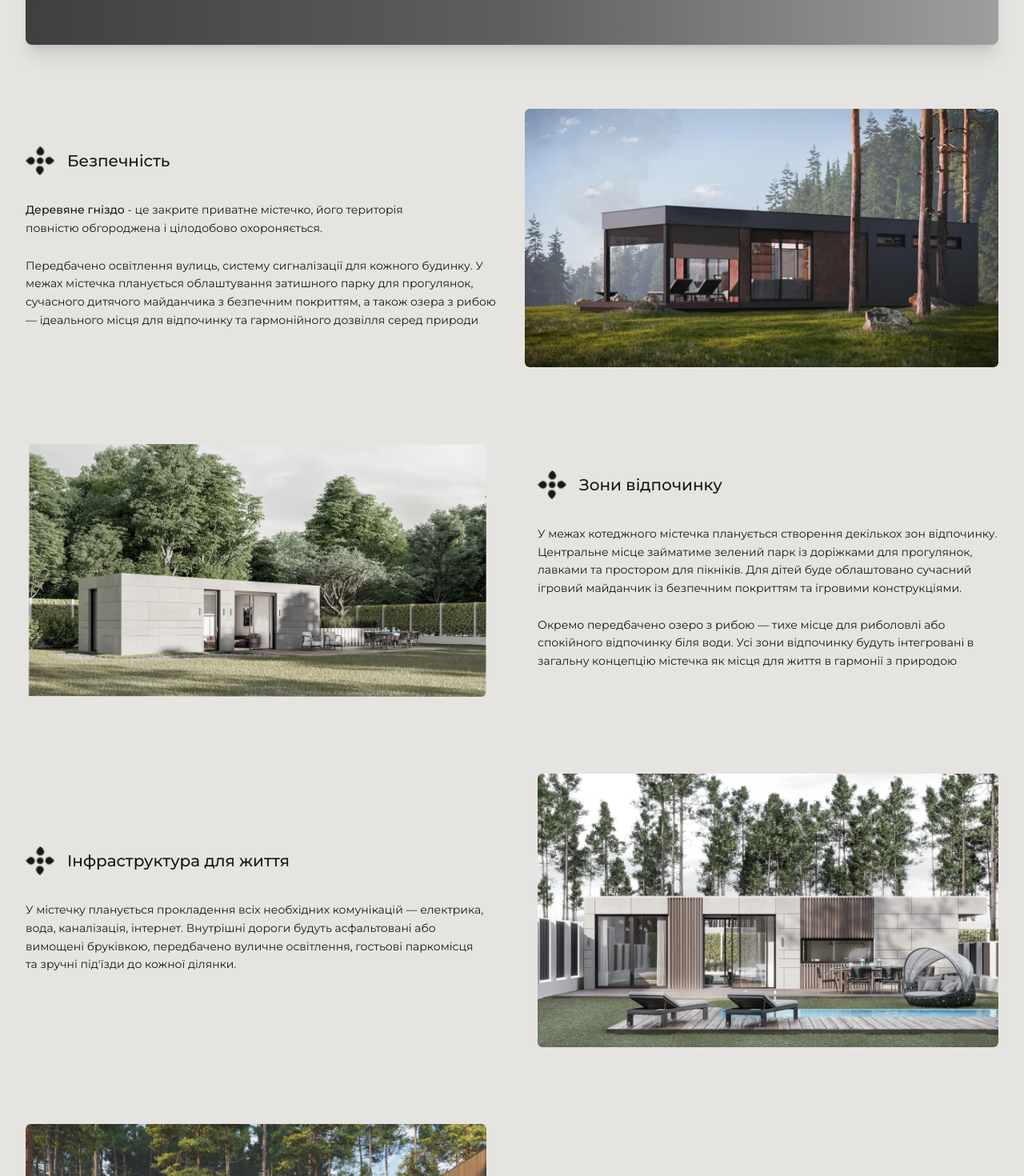
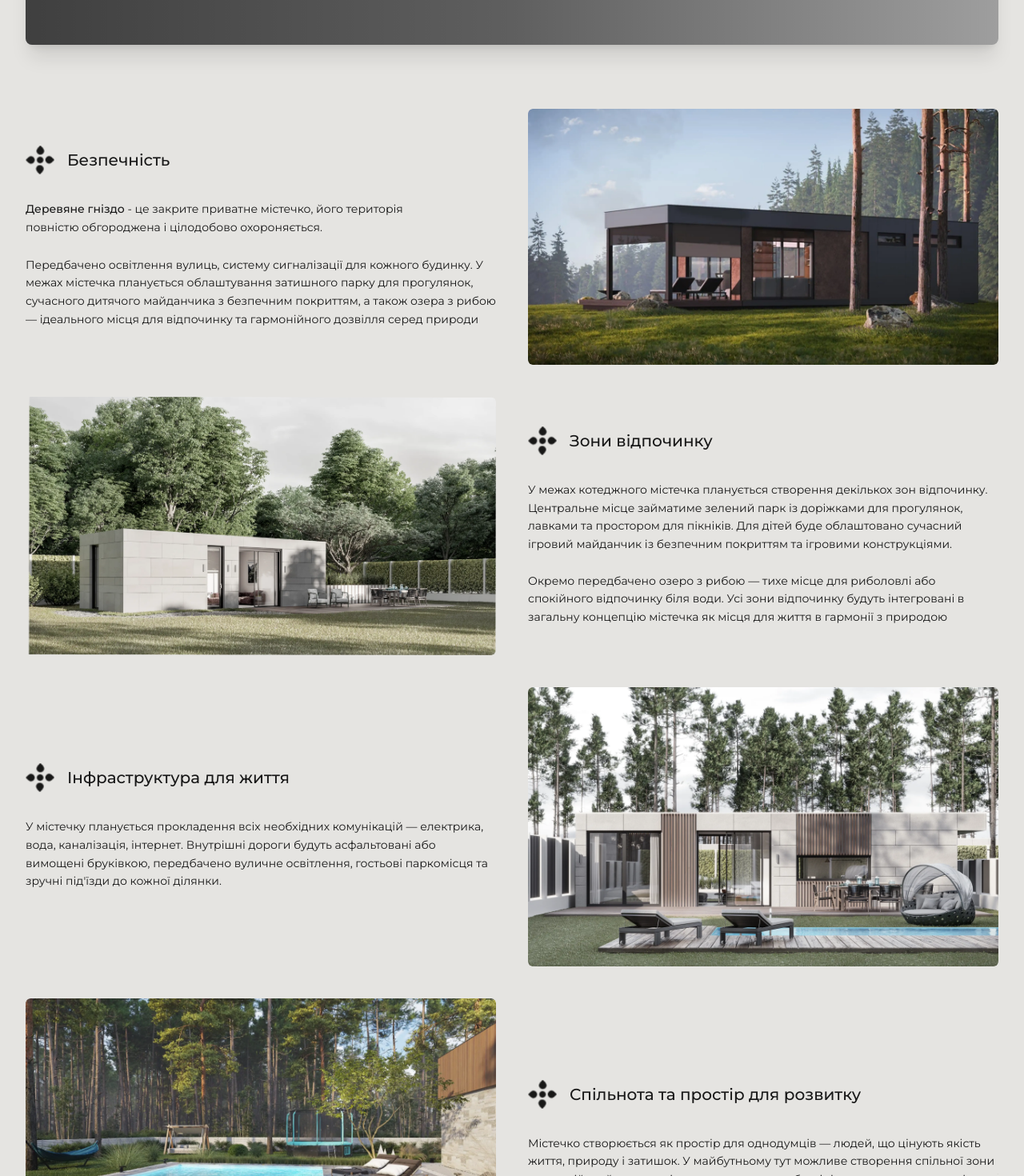
Before and after one commit to Chornei-Olha/Wooden-nest, a Next.js app: page /wooden-nest in a window 1280 px wide. Shown: the part 2180-3650 px from the top of the page at 80% size. Built offline with nearby package versions, Linux system fonts and the light colour scheme; grey boxes are pictures that could not be loaded; a web font is replaced by a local one.

Commit message:
first commit

```diff
--- a/src/app/wooden-nest/page.tsx
+++ b/src/app/wooden-nest/page.tsx
@@ -303,10 +303,10 @@ const WoodenNestPage: React.FC = () => {
       <NewLifeSection />
 
       {/* Features Sections */}
-      <section className="py-12 sm:py-16 lg:py-0 px-4 sm:px-6 lg:px-8">
-        <div className="w-full container mx-auto space-y-16 sm:space-y-20 lg:space-y-24">
+      <section className="py-0 px-4 sm:px-6 lg:px-8">
+        <div className="w-full container mx-auto space-y-10 sm:space-y-17 lg:space-y-17">
           {/* Security Feature */}
-          <div className="flex flex-col lg:flex-row gap-5 lg:gap-8 items-center">
+          <div className="flex flex-col lg:flex-row gap-5 lg:gap-10 items-center">
             <div className="w-full lg:w-1/2 order-2 lg:order-1">
               <div className="flex flex-col gap-6 sm:gap-8">
                 <div className="flex items-center gap-4">
@@ -348,7 +348,7 @@ const WoodenNestPage: React.FC = () => {
             </div>
           </div>
           {/* Recreation Zones */}
-          <div className="flex flex-col lg:flex-row gap-8 lg:gap-16 items-center">
+          <div className="flex flex-col lg:flex-row gap-5 lg:gap-10 items-center">
             <div className="w-full lg:w-1/2">
               <Image
                 src="/images/zone_2.webp"
@@ -387,7 +387,7 @@ const WoodenNestPage: React.FC = () => {
             </div>
           </div>
           {/* Infrastructure */}
-          <div className="flex flex-col lg:flex-row gap-8 lg:gap-16 items-center">
+          <div className="flex flex-col lg:flex-row gap-5 lg:gap-10 items-center">
             <div className="w-full lg:w-1/2 order-2 lg:order-1">
               <div className="flex flex-col gap-6 sm:gap-8">
                 <div className="flex items-center gap-4">
@@ -422,7 +422,7 @@ const WoodenNestPage: React.FC = () => {
           </div>
           {/* Community Development */}
           <div className="relative">
-            <div className="flex flex-col lg:flex-row gap-8 lg:gap-16 items-center">
+            <div className="flex flex-col lg:flex-row gap-5 lg:gap-10 items-center">
               <div className="w-full lg:w-1/2">
                 <Image
                   src="/images/zone_4.webp"
```
